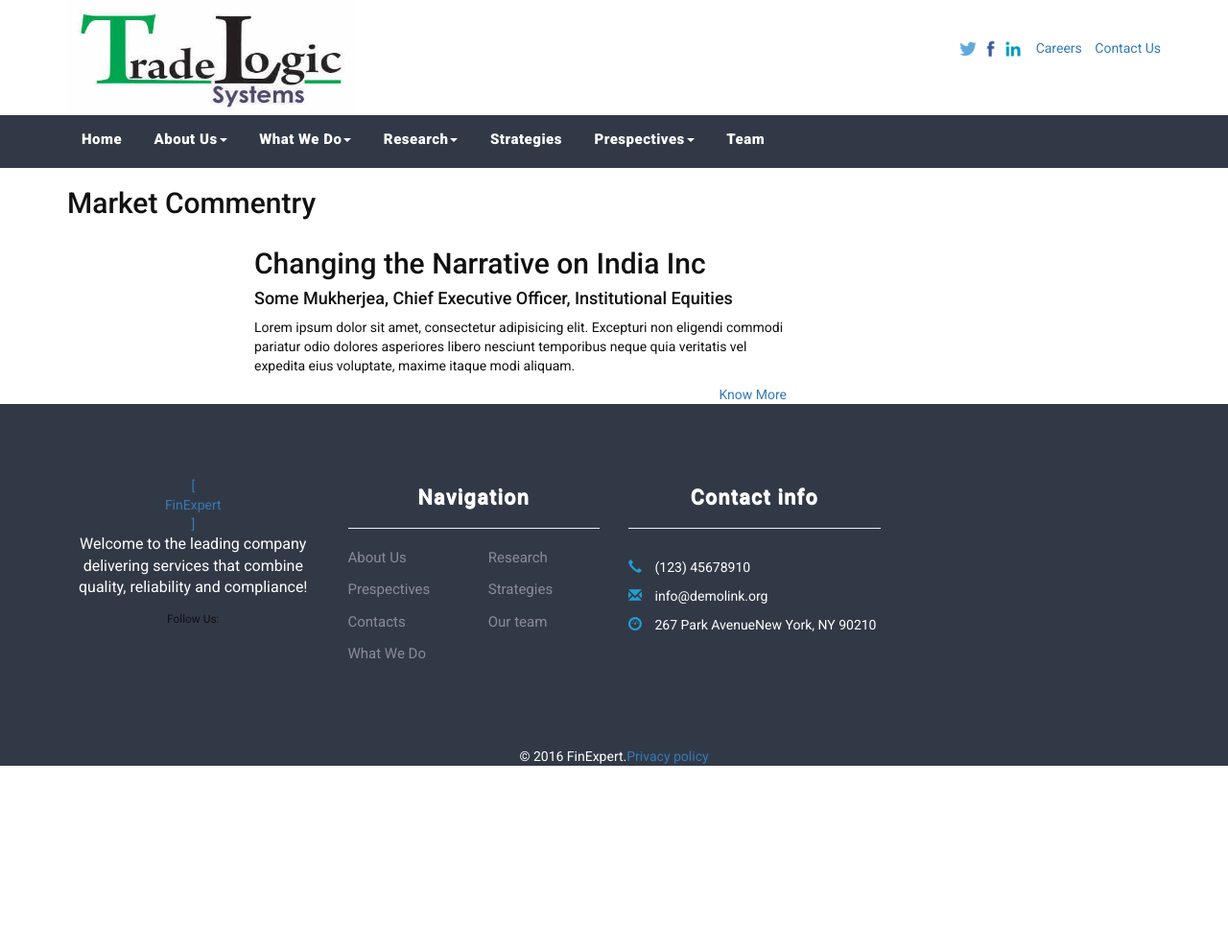
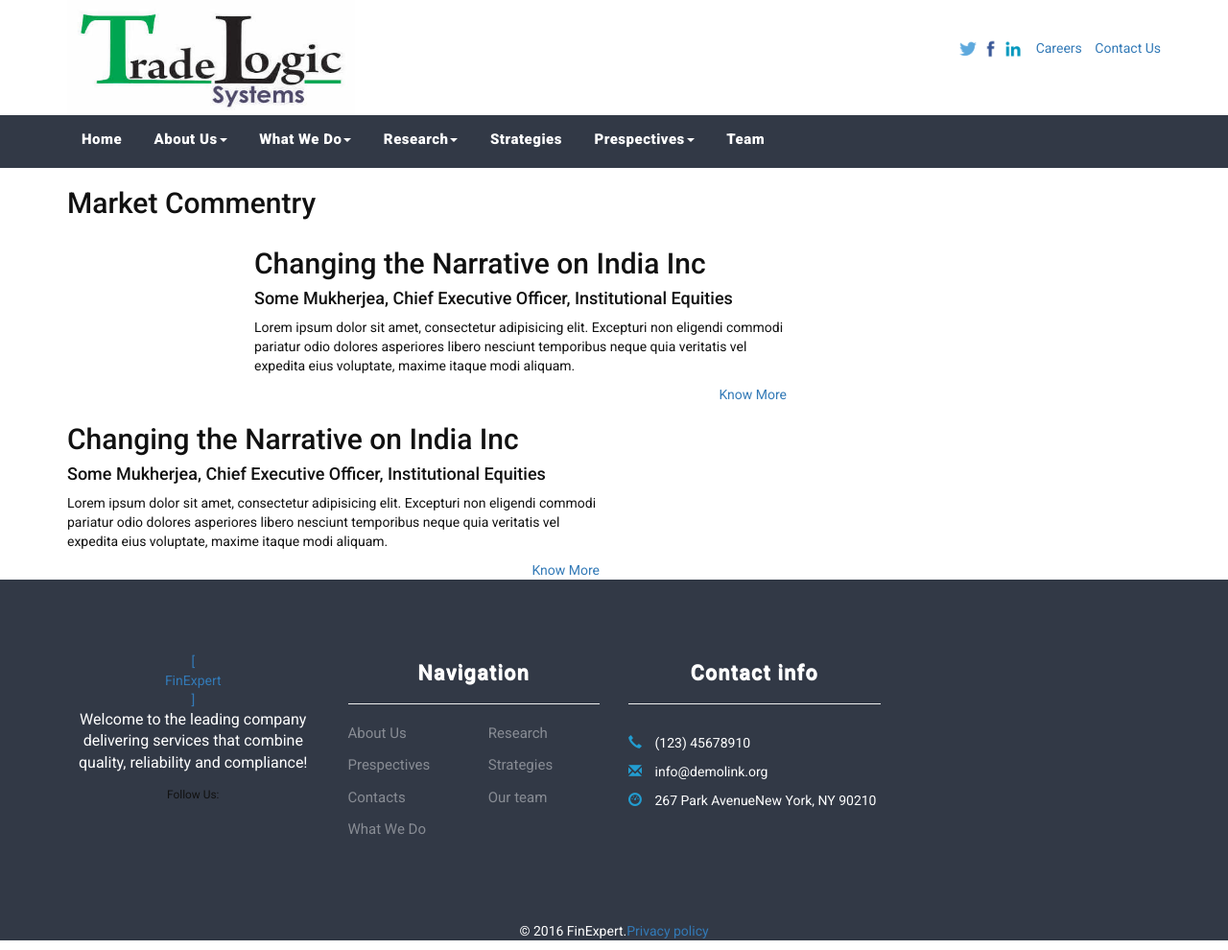
Before and after one commit to sm-main/tradeLogic, a Jekyll site: the page built from prespectives/market-commentry.html, in a window 1280 px wide. Shown: the whole page at 96% size. Built offline with Jekyll 4.4.1, drawn with Linux system fonts in a browser that asks for light colours; nearby versions of some CDN libraries; before the commit the page ends 900 px from its top, so only the background shows below that.

Commit message:
image changes

```diff
--- a/prespectives/market-commentry.html
+++ b/prespectives/market-commentry.html
@@ -17,8 +17,21 @@
             <h4>Some Mukherjea, Chief Executive Officer, Institutional Equities</h4><p></p><p>Lorem ipsum dolor sit amet, consectetur adipisicing elit. Excepturi non eligendi commodi pariatur odio dolores asperiores libero nesciunt temporibus neque quia veritatis vel expedita eius voluptate, maxime itaque modi aliquam.</p><p></p>
             <a href="http://ambit.co/docs/default-source/default-document-library/changing-the-narrative-on-india-inc_vcc_29aug2016.pdf?sfvrsn=0" class="pull-right KnowMore" target="_blank">Know More</a>
           </div>
-
-
+        </div>
+      </div>
+      <div class="col-sm-4"></div>
+    </div>
+    <div class="row">
+      <div class="col-sm-8">
+        <div class="grayBox mB30 innerBannergray row">
+          <div class="col-sm-9">
+            <h2> Changing the Narrative on India Inc</h2>
+            <h4>Some Mukherjea, Chief Executive Officer, Institutional Equities</h4><p></p><p>Lorem ipsum dolor sit amet, consectetur adipisicing elit. Excepturi non eligendi commodi pariatur odio dolores asperiores libero nesciunt temporibus neque quia veritatis vel expedita eius voluptate, maxime itaque modi aliquam.</p><p></p>
+            <a href="http://ambit.co/docs/default-source/default-document-library/changing-the-narrative-on-india-inc_vcc_29aug2016.pdf?sfvrsn=0" class="pull-right KnowMore" target="_blank">Know More</a>
+          </div>
+          <div class="col-sm-3">
+            <img src="" alt="" height="400" title="">
+          </div>
         </div>
       </div>
       <div class="col-sm-4"></div>
```
